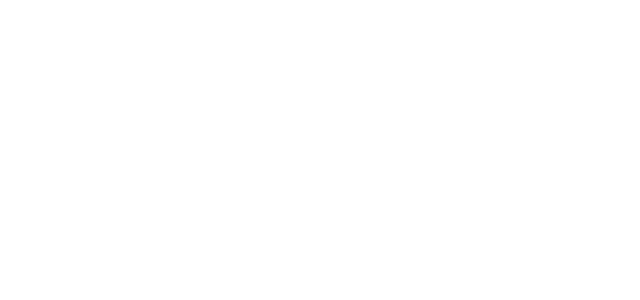
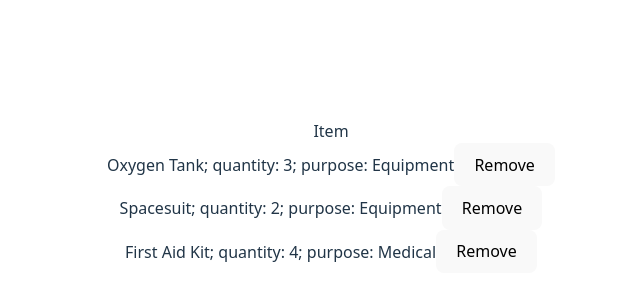
Before and after one commit to emeryplyler/spring-board, a React (Vite) app in the folder unit15/15.9/spacecraft-builder/: page / in a window 1280 px wide. Shown: the part 204-504 px from the top of the page, without its empty margins (309-949 px from the left). Built offline with nearby package versions, Linux system fonts and the light colour scheme.

Commit message:
init components

```diff
--- a/unit15/15.9/spacecraft-builder/index.html
+++ b/unit15/15.9/spacecraft-builder/index.html
@@ -2,7 +2,7 @@
 <html lang="en">
   <head>
     <meta charset="UTF-8" />
-    <link rel="icon" type="image/svg+xml" href="/vite.svg" />
+    <link rel="icon" type="image/svg+xml" href="./src/assets/react.svg" />
     <meta name="viewport" content="width=device-width, initial-scale=1.0" />
     <title>Spacecraft Builder</title>
   </head>
--- a/unit15/15.9/spacecraft-builder/package.json
+++ b/unit15/15.9/spacecraft-builder/package.json
@@ -1,5 +1,5 @@
 {
-  "name": "casino",
+  "name": "spacecraft-builder",
   "private": true,
   "version": "0.0.0",
   "type": "module",
--- a/unit15/15.9/spacecraft-builder/src/App.jsx
+++ b/unit15/15.9/spacecraft-builder/src/App.jsx
@@ -1,11 +1,12 @@
 import { useState } from 'react';
 import reactLogo from './assets/react.svg';
 import './App.css';
+import SpacecraftBuilder from './components/SpacecraftBuilder.jsx';
 
 function App()
 {
     return (
-        <div></div>
+        <SpacecraftBuilder />
     );
 }
 
--- /dev/null
+++ b/unit15/15.9/spacecraft-builder/src/components/InventoryDisplay.jsx
@@ -0,0 +1,26 @@
+// display inventory; receive inv as props
+// render itemcard for each item to display its info
+// render itemaction for each item to delete it
+
+import ItemCard from './ItemCard.jsx';
+import ItemAction from './ItemAction.jsx';
+
+function InventoryDisplay({ inventory })
+{
+
+    // delete item function here
+
+    return (
+        <div className="inventory-display">
+            {
+                inventory.map(item => (
+                    <ItemCard key={item.id} item={item}>
+                        <ItemAction />
+                    </ItemCard>
+                ))
+            }
+        </div>
+    );
+}
+
+export default InventoryDisplay;
--- /dev/null
+++ b/unit15/15.9/spacecraft-builder/src/components/ItemAction.jsx
@@ -0,0 +1,10 @@
+// lets user delete an item
+
+function ItemAction({ onDelete })
+{
+    return (
+        <button onClick={onDelete} className="item-action">Remove</button>
+    );
+}
+
+export default ItemAction;
--- /dev/null
+++ b/unit15/15.9/spacecraft-builder/src/components/ItemCard.jsx
@@ -0,0 +1,13 @@
+// display item details
+
+function ItemCard({ item, children })
+{
+    return (
+        <div className="item-card">
+            {item.name}; quantity: {item.quantity}; purpose: {item.purpose}
+            {children}
+        </div>
+    );
+}
+
+export default ItemCard;
--- /dev/null
+++ b/unit15/15.9/spacecraft-builder/src/components/ItemForm.jsx
@@ -0,0 +1,14 @@
+// has a form for users to input new items into inv
+// updates inventory state array in SpacecraftBuilder
+// make all fields required
+// validate each field on submission; if field missing, highlight
+// clear form on successful submission
+
+function ItemForm()
+{
+    return (
+        <div>Item</div>
+    )
+}
+
+export default ItemForm;
--- /dev/null
+++ b/unit15/15.9/spacecraft-builder/src/components/SpacecraftBuilder.jsx
@@ -0,0 +1,28 @@
+// manage state of inventory
+// render item form to allow item submission; to add items to inv on submission, pass down a callback function
+// render inventory display to show inventory and delete items; for deletion, pass down a callback function
+
+import { useState } from 'react';
+import ItemForm from './ItemForm';
+import InventoryDisplay from './InventoryDisplay.jsx';
+
+function SpacecraftBuilder()
+{
+    // starting items, so there's something to display
+    const initialInv = [
+        { id: 1, name: 'Oxygen Tank', quantity: 3, purpose: 'Equipment' },
+        { id: 2, name: 'Spacesuit', quantity: 2, purpose: 'Equipment' },
+        { id: 3, name: 'First Aid Kit', quantity: 4, purpose: 'Medical' },
+    ];
+
+    const [inventory, setInventory] = useState(initialInv);
+
+    return (
+        <div className="spacecraft-builder">
+            <ItemForm />
+            <InventoryDisplay inventory={inventory} />
+        </div>
+    )
+}
+
+export default SpacecraftBuilder;
```
